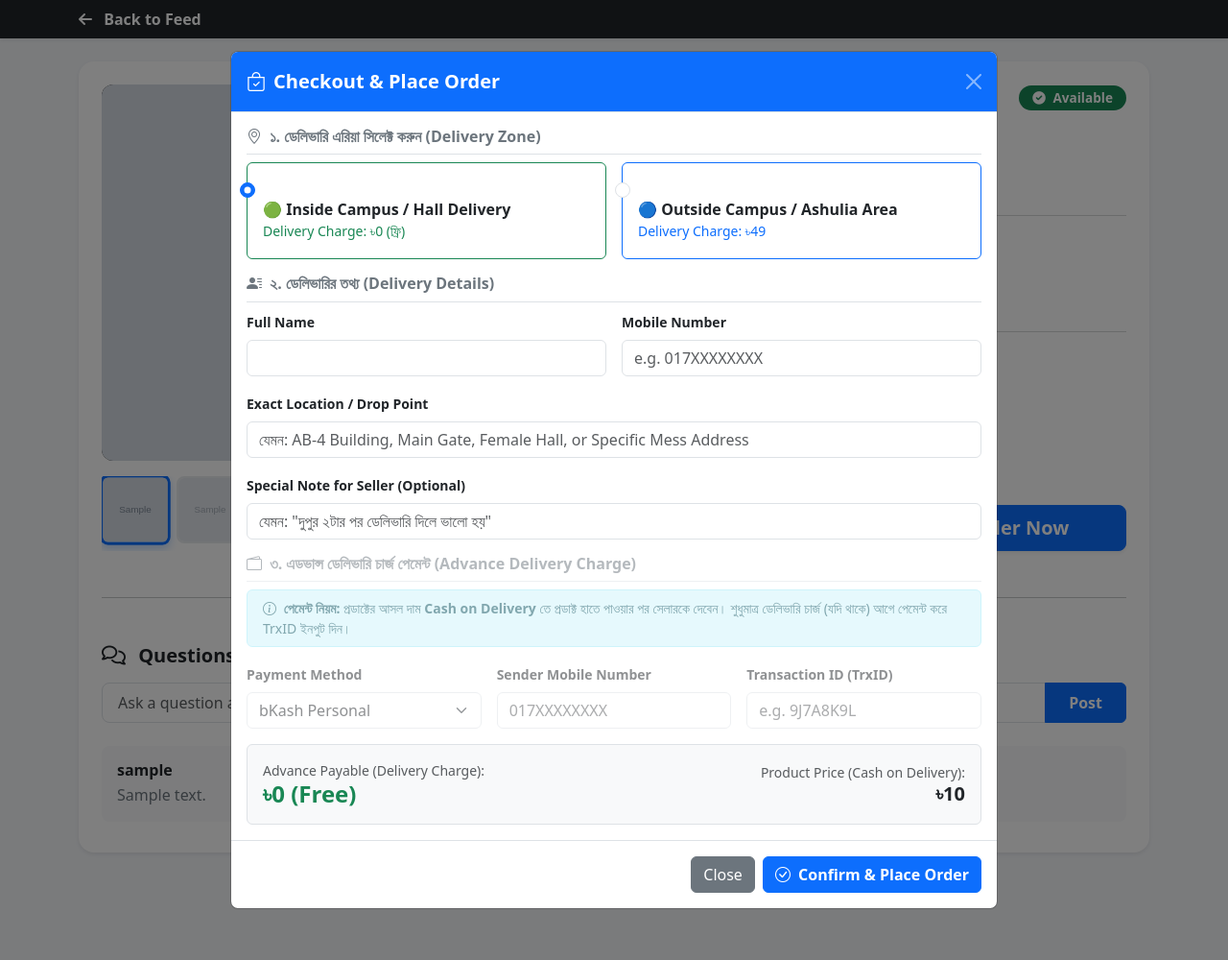
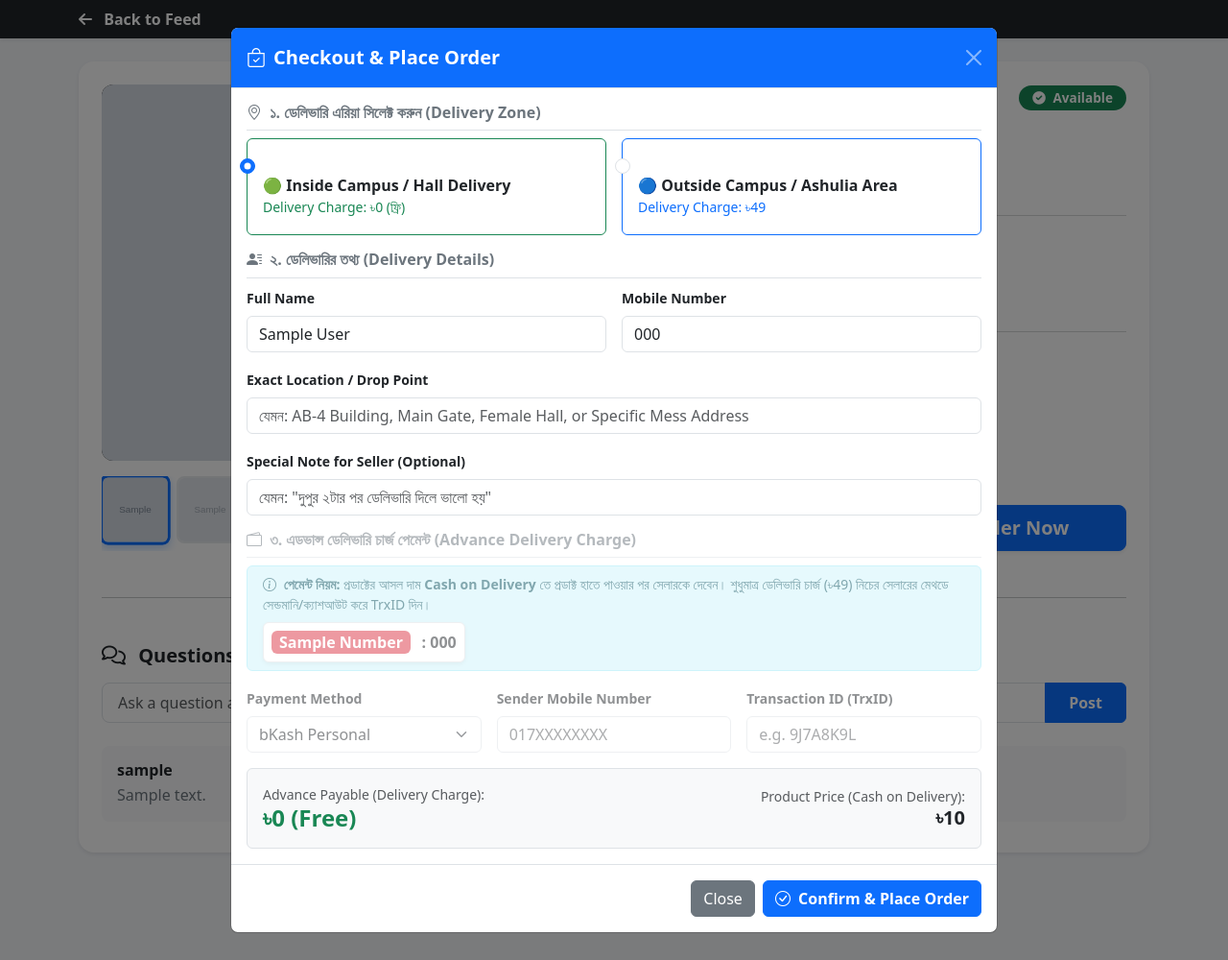
Before and after one commit to tanaybiswas-exe/diu-marketplace, a Flask app: template templates/product-details.html in a window 1280 px wide, after a click on "Order Now". Shown: the whole page at 96% size. Run offline with Flask 3, Linux system fonts and the light colour scheme; a user stored in the database is signed in; tables that the repository leaves empty hold one stand-in row (values such as "Sample post"); the template is opened without the code that fills it: most values are stand-ins (such as "Sample title", 1, 10 or a date in 2020); grey boxes marked "Sample" are stand-in pictures; some libraries are stand-ins or nearby versions.

Commit message:
product-details.html

```diff
--- a/templates/product-details.html
+++ b/templates/product-details.html
@@ -109,11 +109,13 @@
                              class="thumb-img active-thumb"
                              onclick="changeImage(this)">
 
+                        {% if product.additional_photos %}
                             {% for photo in product.additional_photos %}
                                 <img src="{{ photo }}"
                                      class="thumb-img"
                                      onclick="changeImage(this)">
                             {% endfor %}
+                        {% endif %}
                     </div>
                 </div>
 
@@ -192,9 +194,15 @@
                         </div>
                         <div class="col-12 col-sm-6">
                             {% if product.status == 'Available' %}
+                                {% if session.get('user_email') %}
                                     <button type="button" class="btn btn-primary btn-lg w-100 fw-bold shadow-sm" data-bs-toggle="modal" data-bs-target="#orderModal">
                                         <i class="bi bi-cart-check-fill me-1"></i> Order Now
                                     </button>
+                                {% else %}
+                                    <a href="{{ url_for('login') }}" class="btn btn-primary btn-lg w-100 fw-bold shadow-sm">
+                                        <i class="bi bi-cart-check-fill me-1"></i> Order Now
+                                    </a>
+                                {% endif %}
                             {% else %}
                                 <button class="btn btn-secondary btn-lg w-100 fw-bold shadow-sm" disabled>
                                     <i class="fas fa-times-circle me-1"></i> Out of Stock
@@ -221,6 +229,7 @@
                     </form>
 
                     <div class="list-group list-group-flush">
+                        {% if product.comments %}
                             {% for comment in product.comments %}
                                 <div class="list-group-item bg-light rounded-3 mb-2 p-3">
                                     <div class="d-flex justify-content-between align-items-center mb-1">
@@ -228,9 +237,10 @@
                                     </div>
                                     <p class="mb-0 text-secondary">{{ comment.text }}</p>
                                 </div>
+                            {% endfor %}
                         {% else %}
                             <p class="text-muted small">No questions posted yet. Be the first to ask!</p>
-                        {% endfor %}
+                        {% endif %}
                     </div>
                 </div>
             </div>
@@ -277,12 +287,10 @@
                 </div>
                 <div class="col-md-6">
                   <div class="form-check card p-3 border-primary h-100">
-                    <!-- 🟢 40 এর স্থানে 49 করা হয়েছে -->
                     <input class="form-check-input" type="radio" name="delivery_zone" id="outsideCampus" value="outside_campus" onchange="updateDeliveryCharge(49)">
                     <label class="form-check-label fw-bold" for="outsideCampus">
                       🔵 Outside Campus / Ashulia Area
-                      <!-- 🟢 ৳50 এর স্থানে ৳49 লেখা হয়েছে -->
-                      <span class="d-block text-primary small fw-normal">Delivery Charge: ৳49 </span>
+                      <span class="d-block text-primary small fw-normal">Delivery Charge: ৳49</span>
                     </label>
                   </div>
                 </div>
@@ -293,11 +301,11 @@
               <div class="row g-3 mb-3">
                 <div class="col-md-6">
                   <label class="form-label small fw-bold">Full Name</label>
-                  <input type="text" class="form-control" name="buyer_name" value="{{ current_user.name if current_user.is_authenticated else '' }}" required>
+                  <input type="text" class="form-control" name="buyer_name" value="{{ session.get('user_name', '') }}" required>
                 </div>
                 <div class="col-md-6">
                   <label class="form-label small fw-bold">Mobile Number</label>
-                  <input type="tel" class="form-control" name="buyer_phone" value="{{ current_user.mobile if current_user.is_authenticated else '' }}" placeholder="e.g. 017XXXXXXXX" required>
+                  <input type="tel" class="form-control" name="buyer_phone" value="{{ session.get('user_mobile', '') }}" placeholder="e.g. 017XXXXXXXX" required>
                 </div>
                 <div class="col-12">
                   <label class="form-label small fw-bold">Exact Location / Drop Point</label>
@@ -312,8 +320,15 @@
               <!-- Advance Payment for Delivery Charge Section -->
               <div id="paymentSection" class="opacity-50" style="pointer-events: none;">
                 <h6 class="fw-bold border-bottom pb-2 text-secondary"><i class="bi bi-wallet2 me-1"></i> ৩. এডভান্স ডেলিভারি চার্জ পেমেন্ট (Advance Delivery Charge)</h6>
+
+                <!-- 🟢 Dynamic Payment Box Showing Seller's Selected Method -->
                 <div class="alert alert-info small py-2 mb-3">
-                  <i class="bi bi-info-circle me-1"></i> <b>পেমেন্ট নিয়ম:</b> প্রডাক্টের আসল দাম <b>Cash on Delivery</b> তে প্রডাক্ট হাতে পাওয়ার পর সেলারকে দেবেন। শুধুমাত্র ডেলিভারি চার্জ (যদি থাকে) আগে পেমেন্ট করে TrxID ইনপুট দিন।
+                  <i class="bi bi-info-circle me-1"></i> <b>পেমেন্ট নিয়ম:</b> প্রডাক্টের আসল দাম <b>Cash on Delivery</b> তে প্রডাক্ট হাতে পাওয়ার পর সেলারকে দেবেন। শুধুমাত্র ডেলিভারি চার্জ (৳49) নিচের সেলারের মেথডে সেন্ডমানি/ক্যাশআউট করে TrxID দিন।<br>
+
+                  <div class="mt-2 p-2 bg-white rounded border d-inline-block shadow-sm">
+                      <span class="badge bg-danger fs-6 px-2 py-1">{{ product.seller_payment_method or 'bKash' }} Number</span>
+                      <strong class="text-dark ms-2 fs-6">: {{ product.seller_mobile or 'Contact Seller' }}</strong>
+                  </div>
                 </div>
 
                 <div class="row g-3">
@@ -375,7 +390,7 @@
             element.classList.add('active-thumb');
         }
 
-        // 2. Open Zoom Modal (Fixed Memory Leak Issue)
+        // 2. Open Zoom Modal
         function openZoomModal() {
             let currentSrc = document.getElementById('currentImg').src;
             document.getElementById('zoomedModalImg').src = currentSrc;
```
Lines whose indentation alone changed are shown as unchanged.
